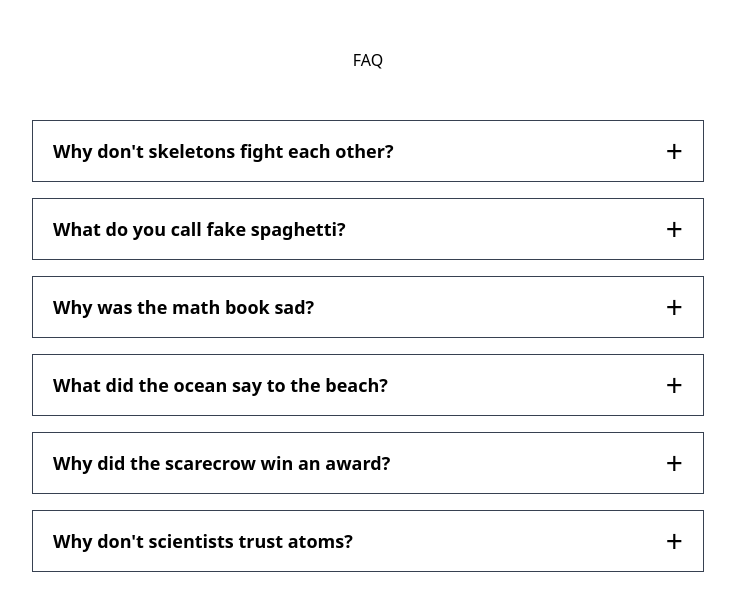
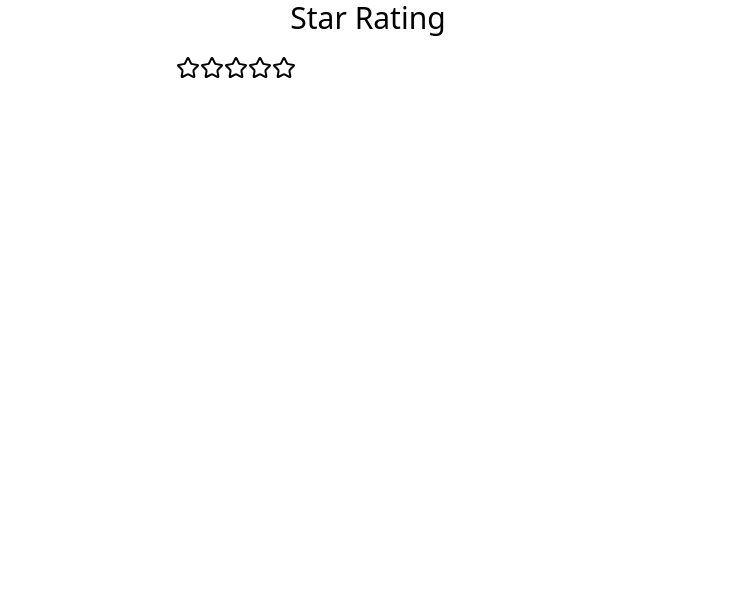
Before and after one commit to karthik-mohan23/reactProjects, a React (Vite) app: page / in a window 1280 px wide. Shown: the top 610 px of the page, without its empty margins (272-1007 px from the left). Built offline with nearby package versions, Linux system fonts and the light colour scheme.

Commit message:
star rating

```diff
--- a/package.json
+++ b/package.json
@@ -10,6 +10,7 @@
     "preview": "vite preview"
   },
   "dependencies": {
+    "lucide-react": "^0.452.0",
     "react": "^18.3.1",
     "react-dom": "^18.3.1"
   },
--- a/src/App.tsx
+++ b/src/App.tsx
@@ -1,5 +1,5 @@
-import Faq from "./faq";
+import StarRating from "./starRating";
 
 export default function App() {
-  return <Faq />;
+  return <StarRating />;
 }
--- /dev/null
+++ b/src/starRating/StarComponent.tsx
@@ -0,0 +1,33 @@
+import { Star } from "lucide-react";
+import { useState } from "react";
+function StarComponent({ numOfStars }: { numOfStars: number }) {
+  const [rating, setRating] = useState(0);
+  const [isHovered, setIsHovered] = useState<number>(0);
+
+  console.log(isHovered, "hovered");
+  console.log(rating, "rating");
+
+  const handleSetRating = (id: number) => {
+    setRating(id);
+  };
+
+  const handleHover = (id: number) => {
+    setIsHovered(id);
+  };
+
+  const starArray = Array.from({ length: numOfStars }, (_, i) => i + 1);
+
+  return (
+    starArray.length &&
+    starArray.map((item: number) => (
+      <Star
+        key={item}
+        onMouseEnter={() => handleHover(item)}
+        onMouseLeave={() => handleHover(0)}
+        onClick={() => handleSetRating(item)}
+        className={`${(isHovered || rating) >= item && "text-yellow-400"}`}
+      />
+    ))
+  );
+}
+export default StarComponent;
--- /dev/null
+++ b/src/starRating/index.tsx
@@ -0,0 +1,13 @@
+import StarComponent from "./StarComponent";
+
+function StarRating() {
+  return (
+    <div>
+      <h1 className="text-center text-3xl">Star Rating</h1>
+      <div className="py-5 mx-auto max-w-96 flex items-center">
+        <StarComponent numOfStars={5} />
+      </div>
+    </div>
+  );
+}
+export default StarRating;
```
Also changed, not shown: 1 other file (tests, documents, lock files or other folders).
